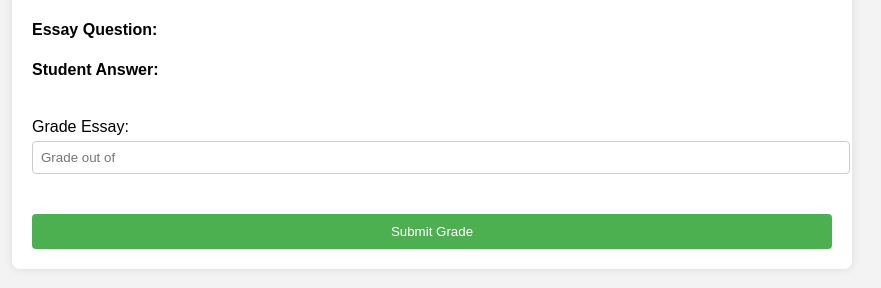
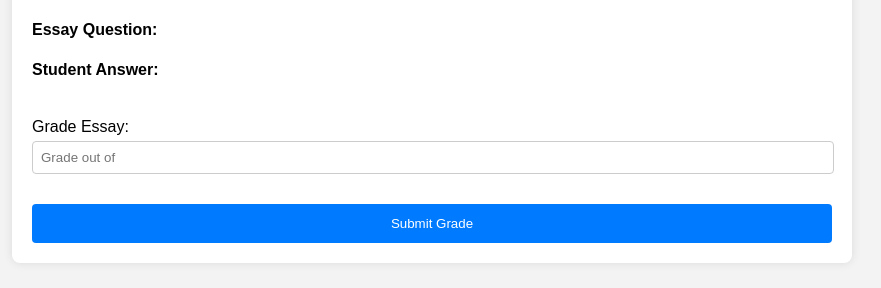
Before and after one commit to RajveerSodhi/COSC310, a Python web app: template flask/website/templates/gradeEssay.html in a window 1280 px wide. Shown: the part 222-510 px from the top of the page, without its empty margins (208-1089 px from the left). Run offline with Jinja, Linux system fonts and the light colour scheme; the template is opened without the code that fills it, so the values that code supplies are empty.

Commit message:
added grade assingment css update

```diff
--- a/flask/website/static/css/gradeAssignment.css
+++ b/flask/website/static/css/gradeAssignment.css
@@ -34,7 +34,7 @@ body {
 }
 
 .grading-container input[type="number"] {
-    width: 100%;
+    width: 98%;
     padding: 8px;
     margin-top: 5px;
     border: 1px solid #ccc;
@@ -43,9 +43,9 @@ body {
 
 .grading-container button {
     width: 100%;
-    padding: 10px;
-    margin-top: 20px;
-    background-color: #4CAF50;
+    padding: 12px;
+    margin-top: 10px;
+    background-color: #007bff;
     color: white;
     border: none;
     border-radius: 4px;
@@ -53,7 +53,7 @@ body {
 }
 
 .grading-container button:hover {
-    background-color: #45a049;
+    background-color: #042998;
 }
 
 .grading-container img {
```
